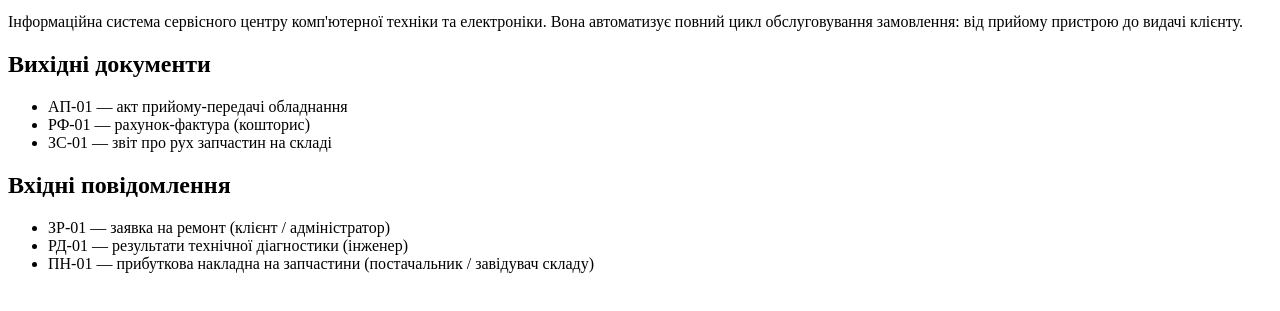
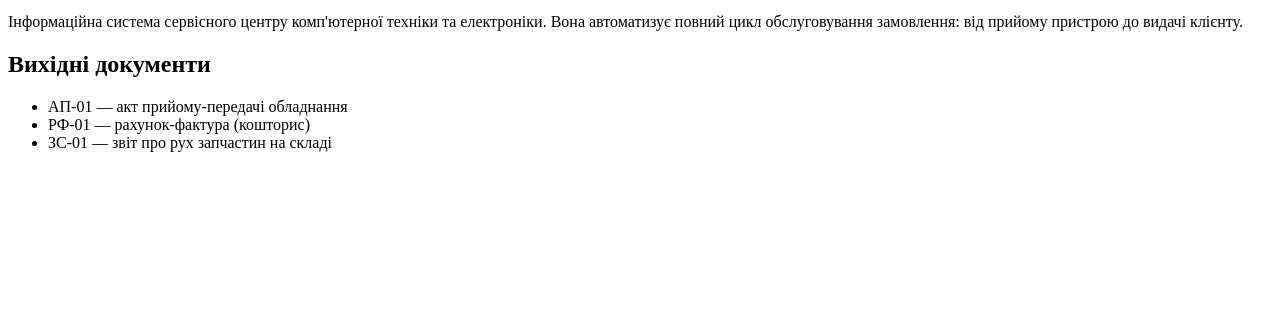
Before and after one commit to Gitak28/lab4-github, a plain HTML site: page index.html in a window 1280 px wide. Shown: the part 101-412 px from the top of the page. Drawn offline with Linux system fonts and the light colour scheme.

Commit message:
Revert "Add feature section"

```diff
--- a/index.html
+++ b/index.html
@@ -14,11 +14,5 @@
 <li>РФ-01 — рахунок-фактура (кошторис)</li>
 <li>ЗС-01 — звіт про рух запчастин на складі</li>
 </ul>
-<h2>Вхідні повідомлення</h2>
-<ul>
-<li>ЗР-01 — заявка на ремонт (клієнт / адміністратор)</li>
-<li>РД-01 — результати технічної діагностики (інженер)</li>
-<li>ПН-01 — прибуткова накладна на запчастини (постачальник / завідувач складу)</li>
-</ul>
 </body>
 </html>
```
